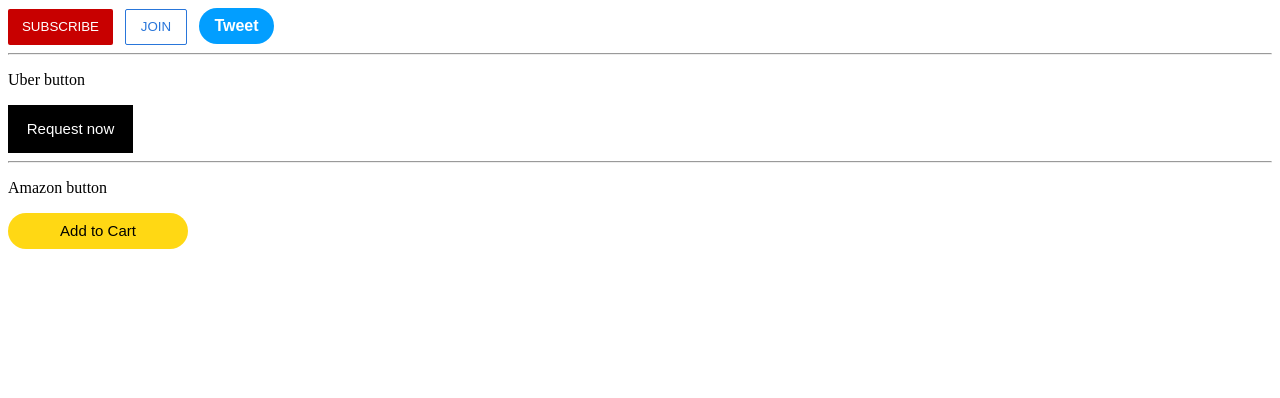
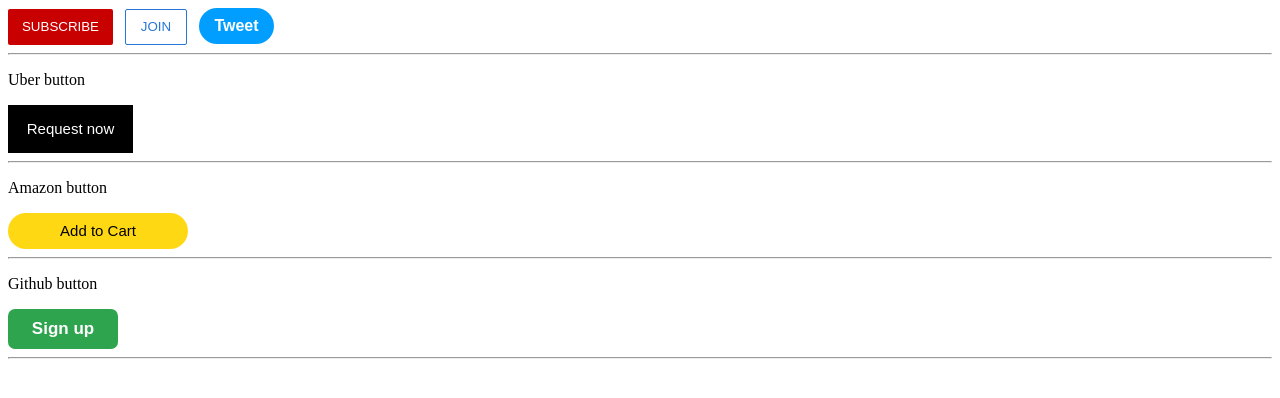
Before and after one commit to amanullah01/html-css-course, a plain HTML site: page buttons.html in a window 1280 px wide. Drawn offline with Linux system fonts and the light colour scheme.

Commit message:
github button

```diff
--- a/buttons.html
+++ b/buttons.html
@@ -59,19 +59,36 @@
         font-size: 15px;
         border-radius: 18px;
       }
+
+      .github-button {
+        background-color: rgb(46, 164, 79);
+        color: white;
+        cursor: pointer;
+        border: none;
+        font-size: 17px;
+        font-weight: bold;
+        height: 40px;
+        width: 110px;
+        border-radius: 7px;
+      }
     </style>
   </head>
   <body>
     <button class="subscribe-button">SUBSCRIBE</button>
     <button class="join-button">JOIN</button>
     <button class="tweet-button">Tweet</button>
+    <hr />
 
-    <hr />
     <p>Uber button</p>
     <button class="uber-button">Request now</button>
+    <hr />
 
-    <hr />
     <p>Amazon button</p>
     <button class="amazon-button">Add to Cart</button>
+    <hr />
+
+    <p>Github button</p>
+    <button class="github-button">Sign up</button>
+    <hr />
   </body>
 </html>
```
